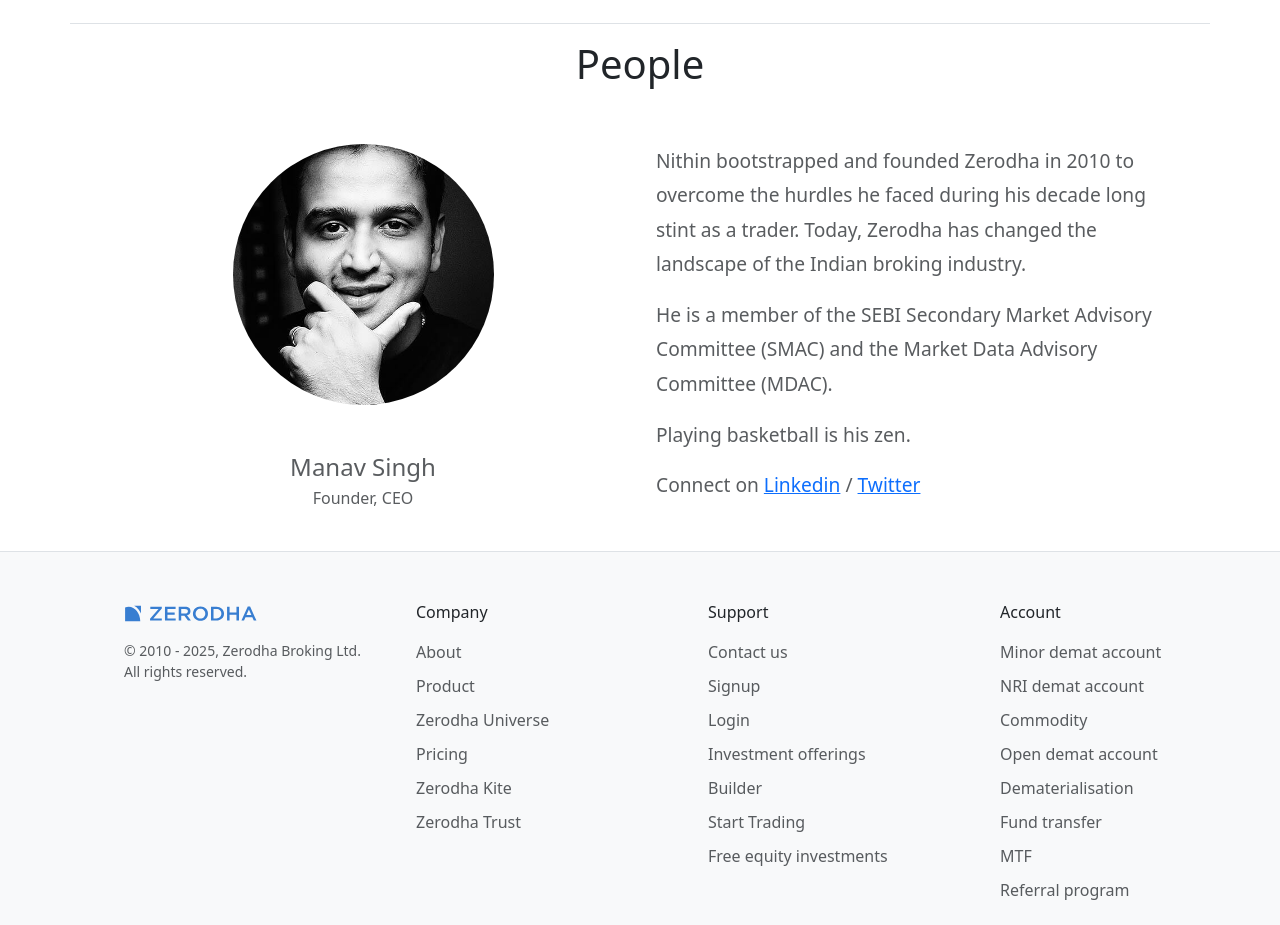
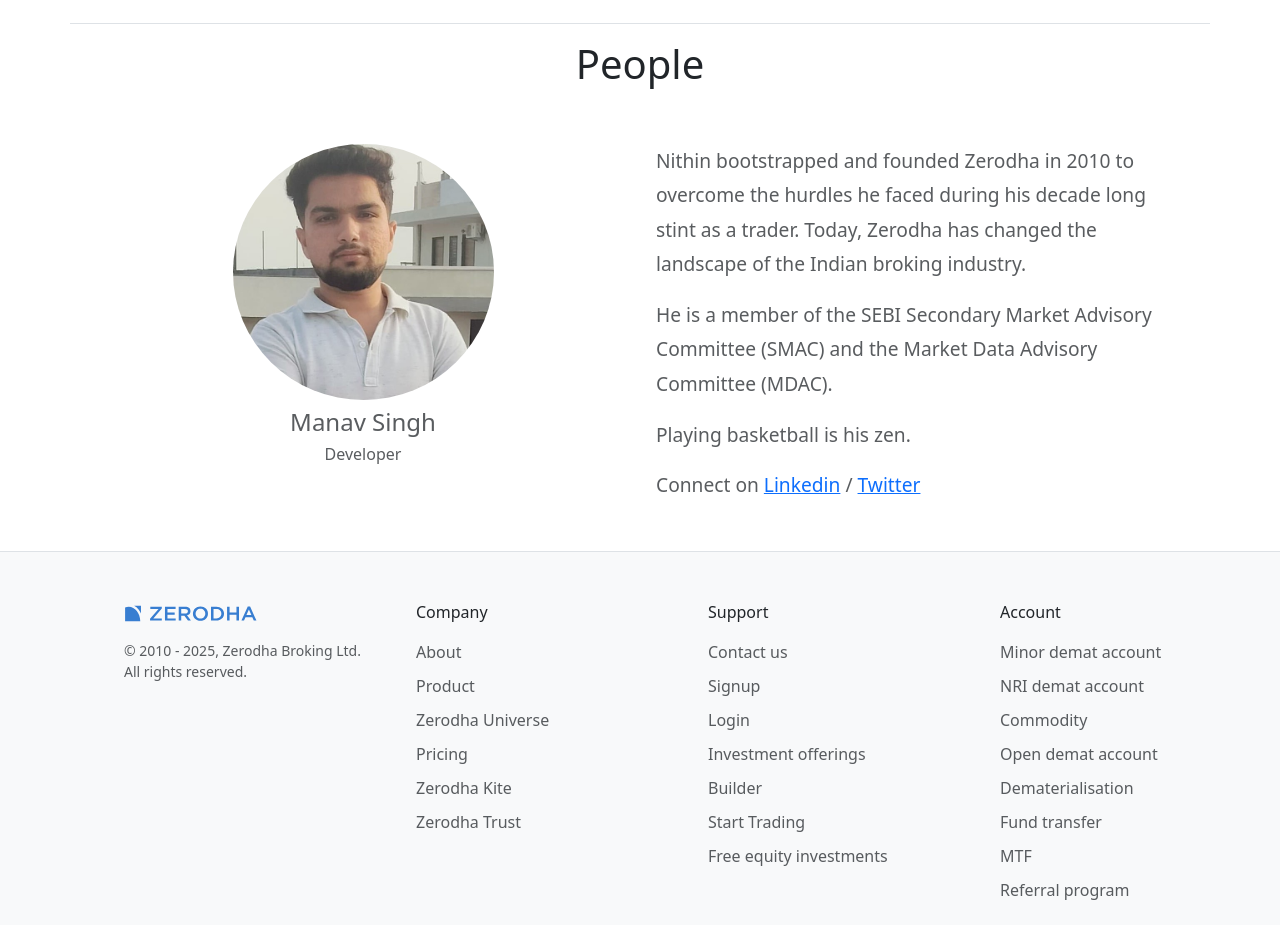
Before and after one commit to manavsingh345/Varsity, a React (Vite) app in the folder frontend/: page /about in a window 1280 px wide. Shown: the part 1100-2025 px from the top of the page. Built offline with nearby package versions, Linux system fonts and the light colour scheme.

Commit message:
Adding image

```diff
--- a/frontend/src/landing_page/about/Team.jsx
+++ b/frontend/src/landing_page/about/Team.jsx
@@ -9,13 +9,13 @@ function Team() {
         className="row p-3 text-muted"
         style={{ lineHeight: "1.8", fontSize: "1.2em" }}
       >
-        <div className="col-6 p-3 text-center">
+        <div className="col-6 p-3 text-center mb-2">
           <img
-            src="media/images/nithinKamath.jpg"
+            src="media/images/mn1.jpg"
             style={{ borderRadius: "100%", width: "50%" }}
           />
-          <h4 className="mt-5">Manav Singh</h4>
-          <h6>Founder, CEO</h6>
+          <h4 className="mt-2">Manav Singh</h4>
+          <h6>Developer</h6>
         </div>
         <div className="col-6 p-3">
           <p>
```
Also changed, not shown: frontend/public/media/images/mn1.jpg (added).
